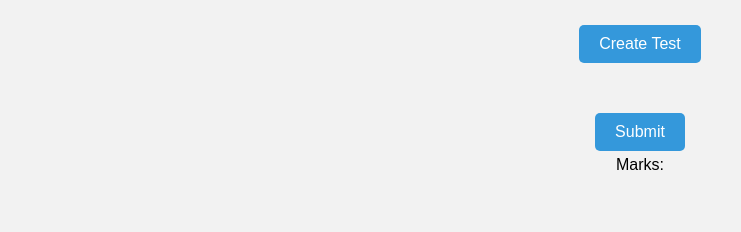
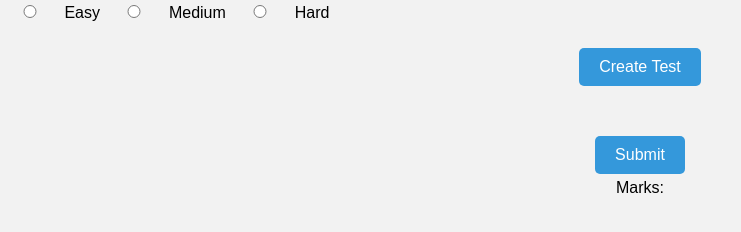
Before and after one commit to gnpavan4444/mtdsaapp, a website: page index.html in a window 1280 px wide. Shown: the whole page, without its empty margins (0-741 px from the left). Drawn offline with Linux system fonts and the light colour scheme.

Commit message:
updated index.html file by adding difficulty level check boxes

```diff
--- a/index.html
+++ b/index.html
@@ -7,6 +7,17 @@
     <title>Math Tables App</title>
 </head>
 <body>
+    <div id="testConfig">
+        <label>
+            <input type="radio" name="difficulty" value="easy"> Easy
+          </label>
+          <label>
+            <input type="radio" name="difficulty" value="medium"> Medium
+          </label>
+          <label>
+            <input type="radio" name="difficulty" value="hard"> Hard
+          </label>
+    </div>
     <div id="mainPage">
         <button id="createTestBtn">Create Test</button>
         <div id="testsContainer"></div>
```
